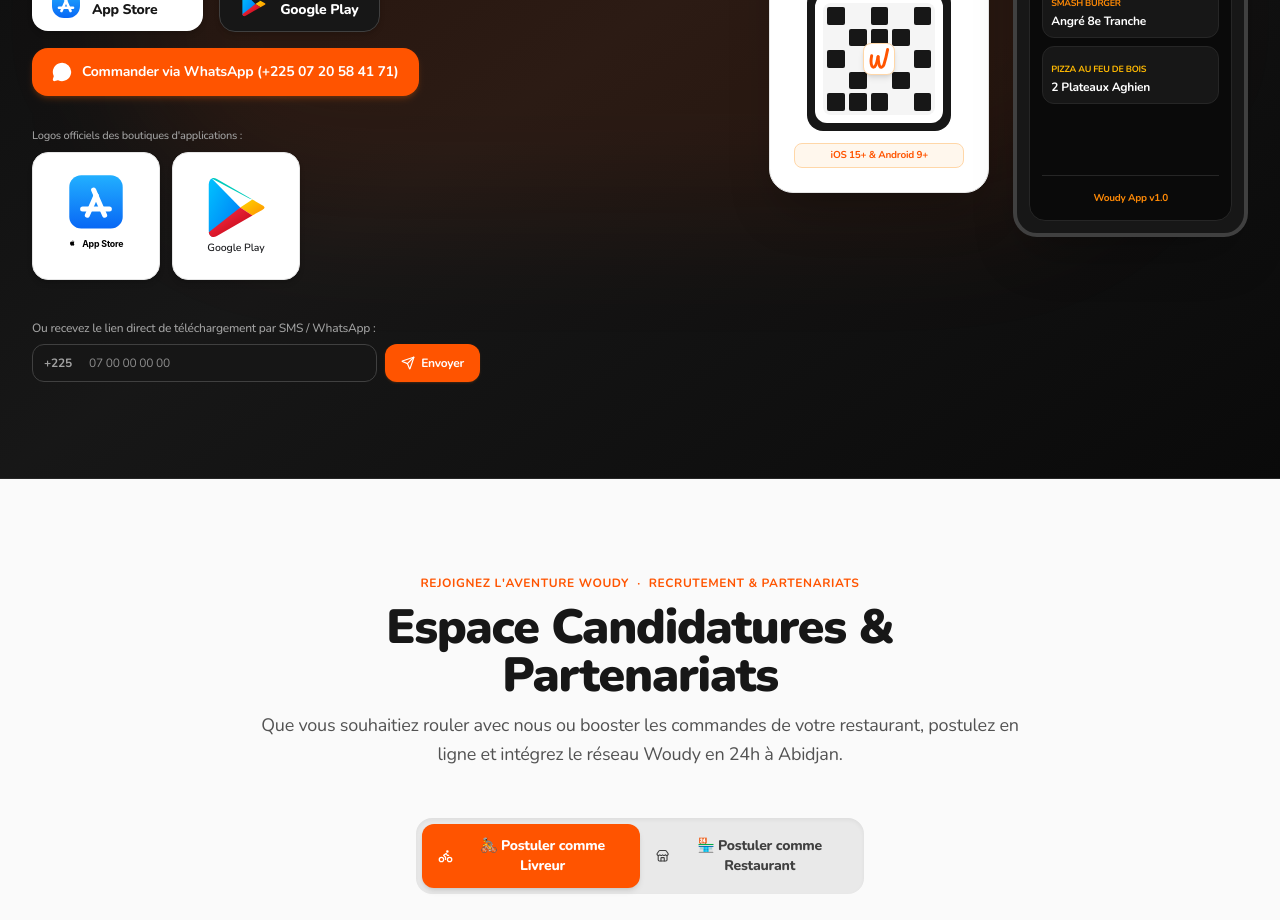
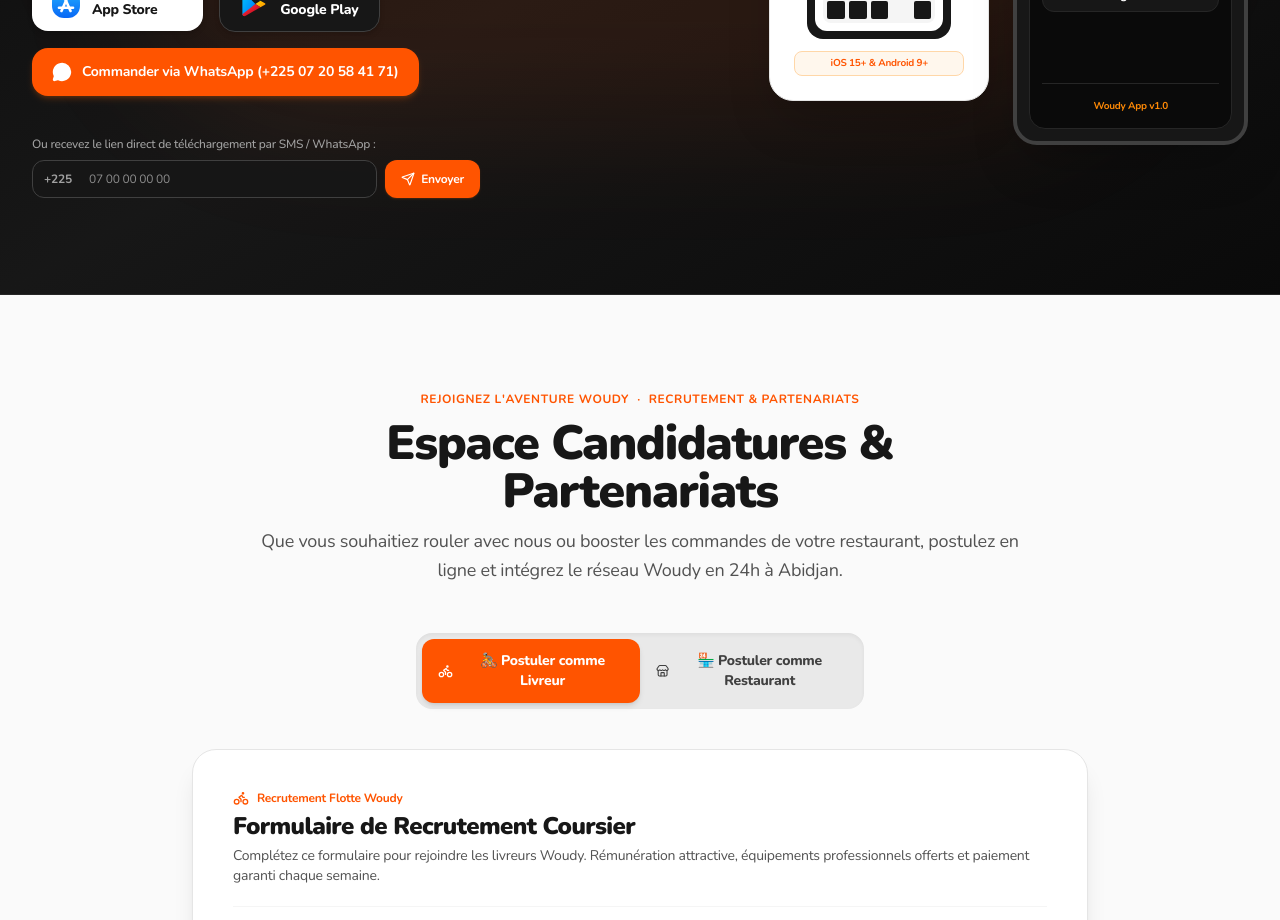
Before and after one commit to groupgbohou-creator/wylivraison-website, a React (Vite) app: page / in a window 1280 px wide. Shown: the part 7720-8640 px from the top of the page. Built offline with nearby package versions, Linux system fonts and the light colour scheme.

Commit message:
refactor: remove app store logo showcase
Remove the App Store and Google Play store logo links from the download section to simplify the UI.

```diff
--- a/src/components/DownloadAppSection.tsx
+++ b/src/components/DownloadAppSection.tsx
@@ -85,32 +85,6 @@ export const DownloadAppSection: React.FC<DownloadAppSectionProps> = ({ onOpenAp
                 <MessageCircle className="w-5 h-5 fill-white" />
                 <span>Commander via WhatsApp (+225 07 20 58 41 71)</span>
               </a>
-            </div>
-
-            {/* Official Store Logos Showcase (matching provided assets) */}
-            <div className="pt-2">
-              <span className="text-[11px] text-neutral-400 block mb-2 font-medium">
-                Logos officiels des boutiques d'applications :
-              </span>
-              <div className="flex flex-wrap items-center gap-3">
-                <button
-                  onClick={onOpenAppModal}
-                  className="bg-white p-2.5 rounded-2xl border border-neutral-200 shadow-md hover:shadow-xl transition-all cursor-pointer flex flex-col items-center justify-center w-32 h-32 group"
-                  title="Apple App Store"
-                >
-                  <AppStoreLogo variant="full" className="w-22 h-22 group-hover:scale-105 transition-transform" />
-                </button>
-
-                <a
-                  href="https://play.google.com/store/apps/details?id=ci.woudy.livreur&pcampaignid=web_share"
-                  target="_blank"
-                  rel="noopener noreferrer"
-                  className="bg-white p-2.5 rounded-2xl border border-neutral-200 shadow-md hover:shadow-xl transition-all cursor-pointer flex flex-col items-center justify-center w-32 h-32 group"
-                  title="Google Play Store"
-                >
-                  <GooglePlayLogo variant="full" className="w-22 h-22 group-hover:scale-105 transition-transform" />
-                </a>
-              </div>
             </div>
 
             {/* Send Link by SMS or WhatsApp input */}
```
